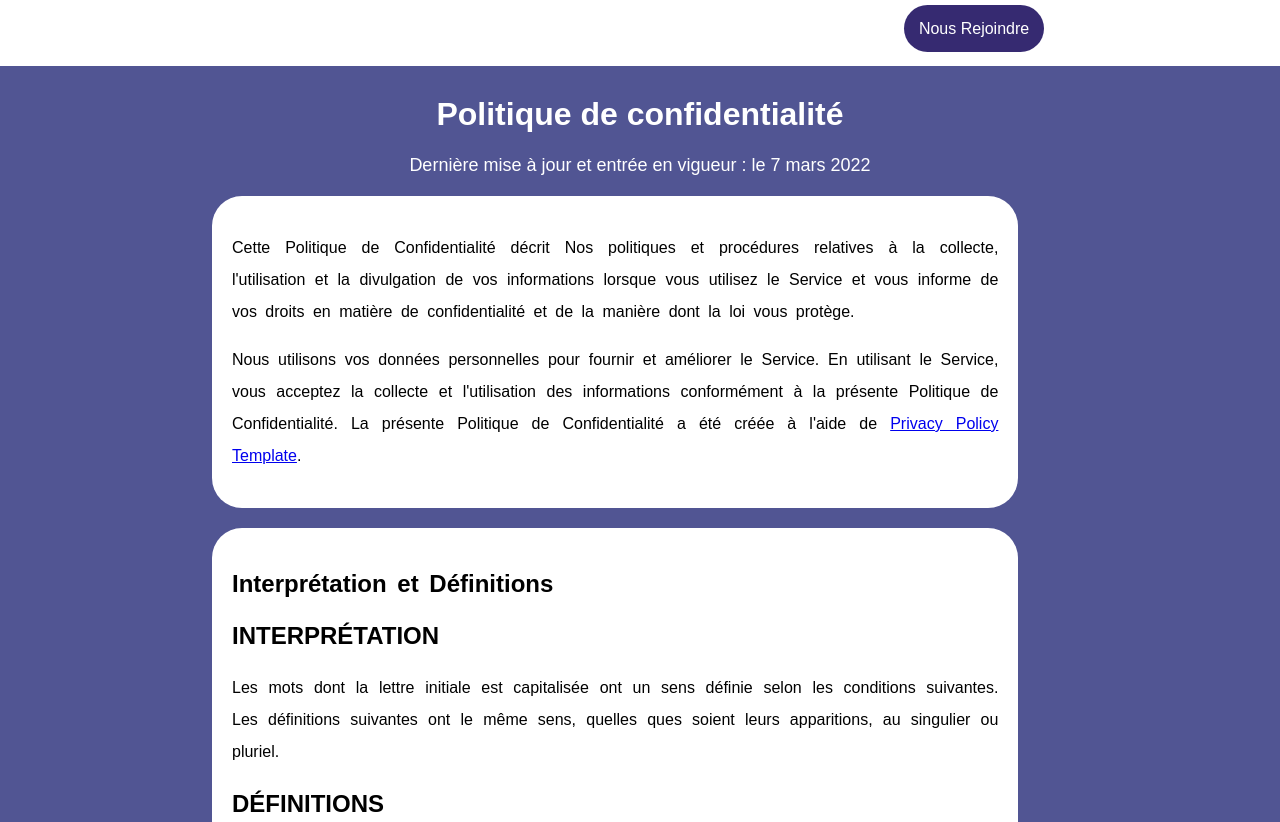
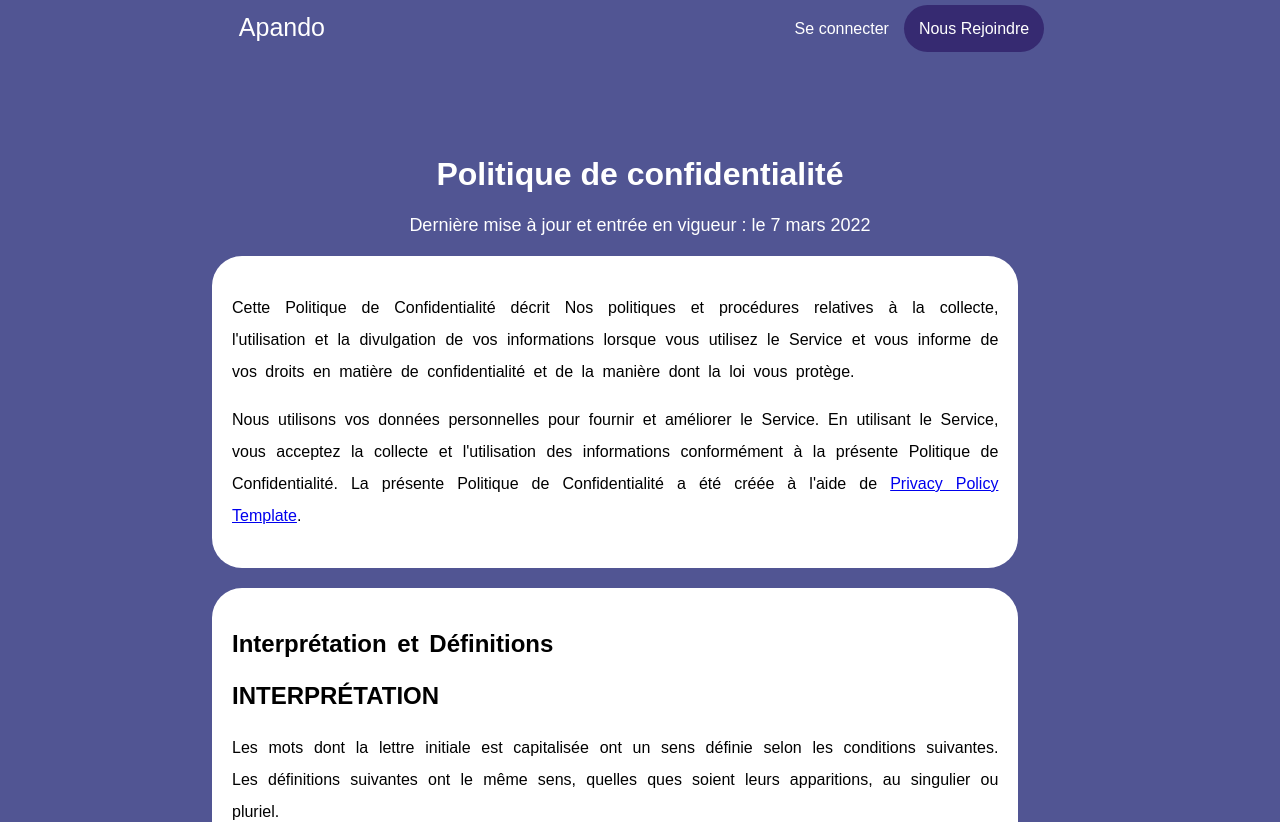
Before and after one commit to Taliayaya/Apando, a React (Create React App) app: page /privacy in a window 1280 px wide. Shown: the top 822 px of the page. Built offline with nearby package versions, Linux system fonts and the light colour scheme.

Commit message:
Update header and link bug fix

```diff
--- a/src/pages/Privacy/index.jsx
+++ b/src/pages/Privacy/index.jsx
@@ -14,13 +14,13 @@ const Privacy = () => {
                 <title>Apando / Confidentialité</title>
             </Helmet>
             <Header />
-            <StyledLoginPage style={{ marginTop: '-50px' }}>
+            <StyledLoginPage style={{ marginTop: '-7.5em' }}>
                 <div>
                     <HomePage>
                         <h1
                             style={{
                                 color: theme.font_color,
-                                paddingTop: '30px',
+                                paddingTop: '5em',
                                 textAlign: 'center',
                             }}
                         >
@@ -290,9 +290,11 @@ const Privacy = () => {
                                     ?&quot; disponible à l'adresse suivante :{' '}
                                     <br />
                                     <a
-                                        href="https://helpx.adobe.com/flash-player/kb/disable-local-shared-objects-flash.html#main_Where_can_I_change_the_settings_for_disabling__or_deleting_local_shared_objects_"
+                                        href="https://helpx.adobe.com/flash-player/kb
+                                        /disable-local-shared-objects-flash.html#main_Where_can_I_change_the_settings_for_disabling__or_deleting_local_shared_objects_"
                                         rel="external nofollow noopener noreferrer"
                                         target="_blank"
+                                        style={{ wordBreak: 'break-all' }}
                                     >
                                         https://helpx.adobe.com/flash-player/kb/disable-local-shared-objects-flash.html#main_Where_can_I_change_the_settings_for_disabling__or_deleting_local_shared_objects_
                                     </a>
--- a/src/pages/Terms/index.jsx
+++ b/src/pages/Terms/index.jsx
@@ -19,13 +19,13 @@ const Terms = () => {
                 <title>Apando / Conditions d'Utilisation</title>
             </Helmet>
             <Header />
-            <StyledLoginPage style={{ marginTop: '-50px', width: '100%' }}>
+            <StyledLoginPage style={{ marginTop: '-7.5em', width: '100%' }}>
                 <div>
                     <HomePage>
                         <h1
                             style={{
                                 color: theme.font_color,
-                                paddingTop: '30px',
+                                paddingTop: '5em',
                                 textAlign: 'center',
                             }}
                         >
```
